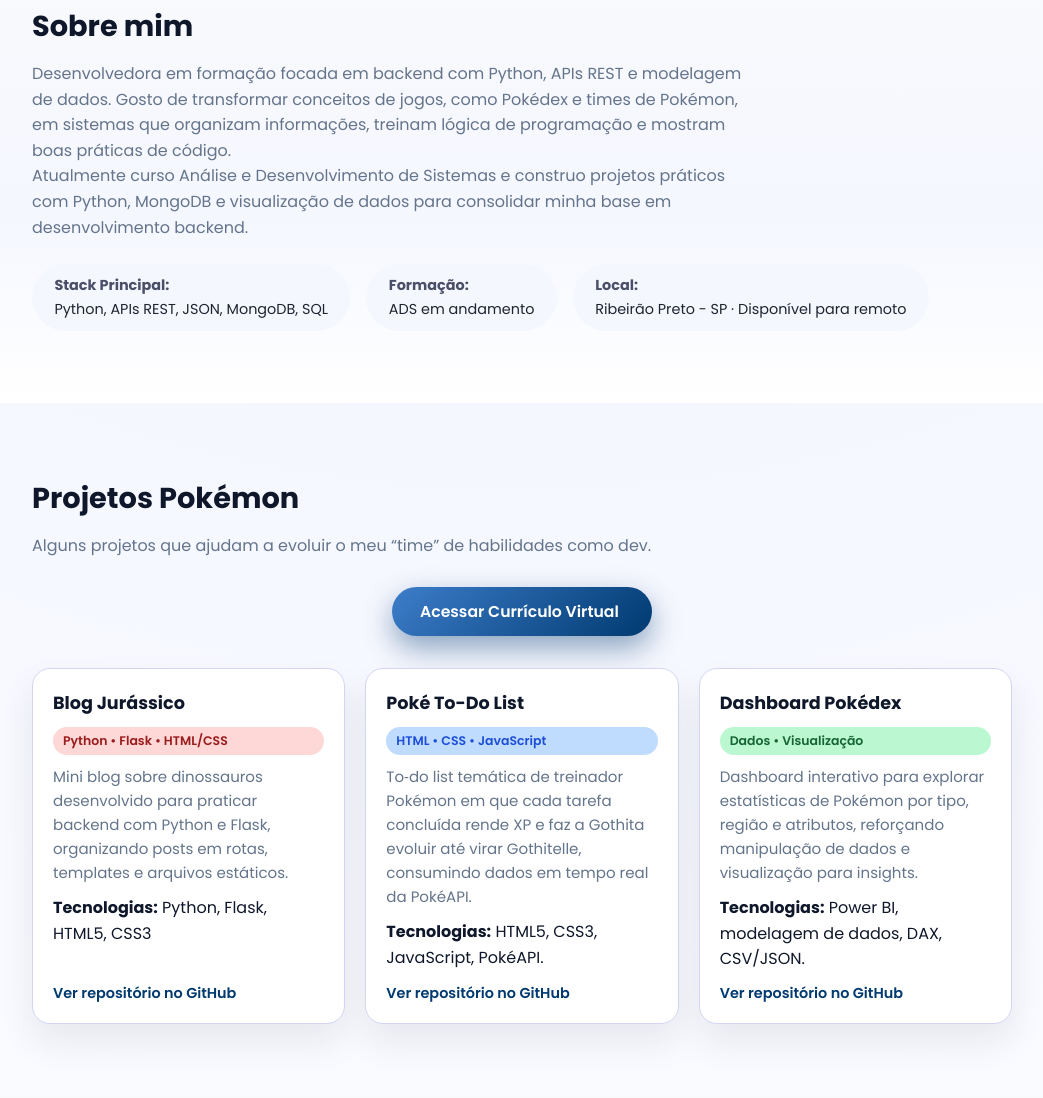
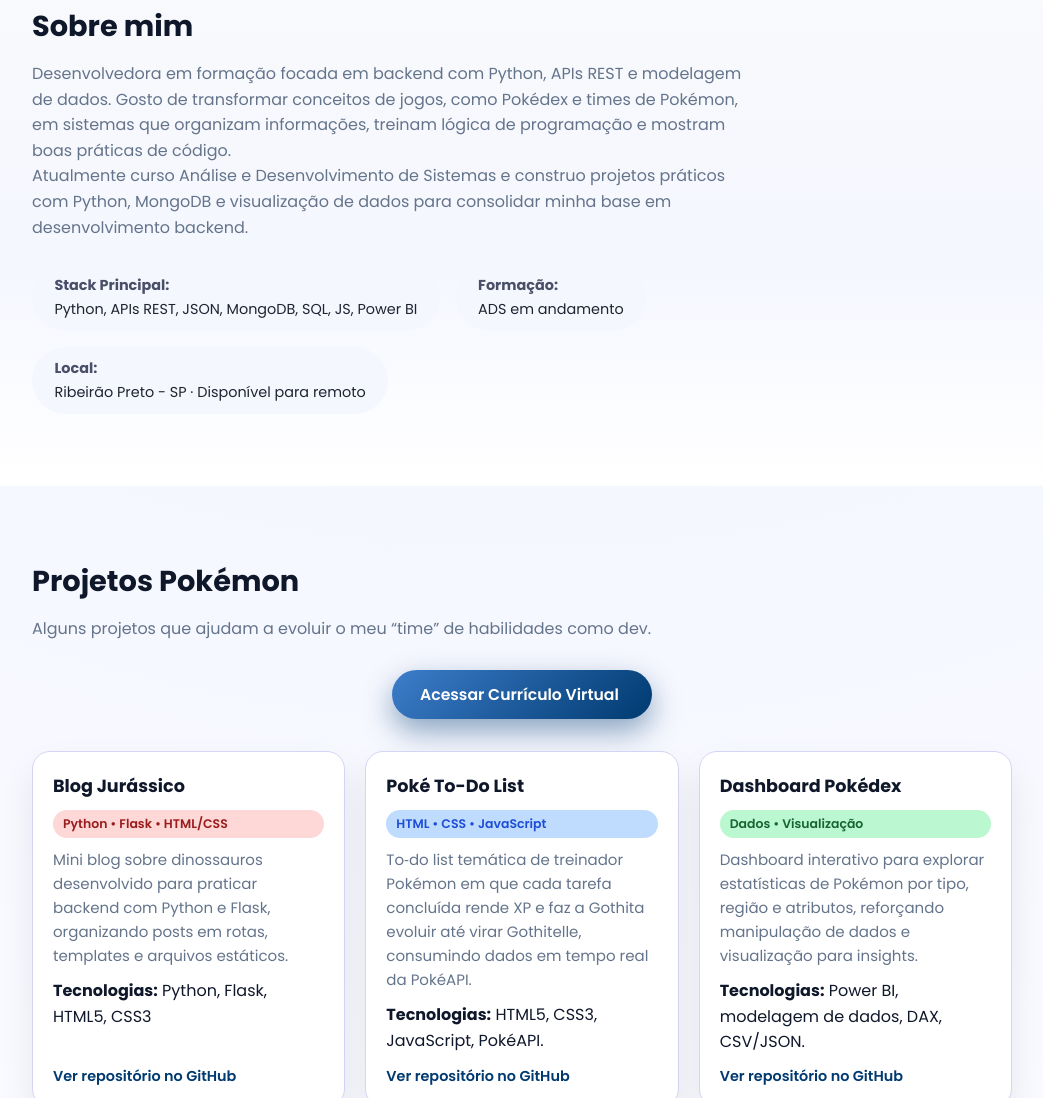
Before and after one commit to vicbaltazar/meu-portfolio, a plain HTML site: page index.html in a window 1280 px wide. Shown: the part 869-1967 px from the top of the page, without its empty margins (118-1161 px from the left). Drawn offline with Linux system fonts and the light colour scheme.

Commit message:
Update index.html

```diff
--- a/index.html
+++ b/index.html
@@ -85,7 +85,7 @@
     <div class="about-highlights">
       <div class="about-item">
         <span class="about-label"><strong>Stack Principal:</strong></span>
-        <span class="about-value">Python, APIs REST, JSON, MongoDB, SQL</span>
+        <span class="about-value">Python, APIs REST, JSON, MongoDB, SQL, JS, Power BI</span>
       </div>
       <div class="about-item">
         <span class="about-label"><strong>Formação:</strong></span>
```
